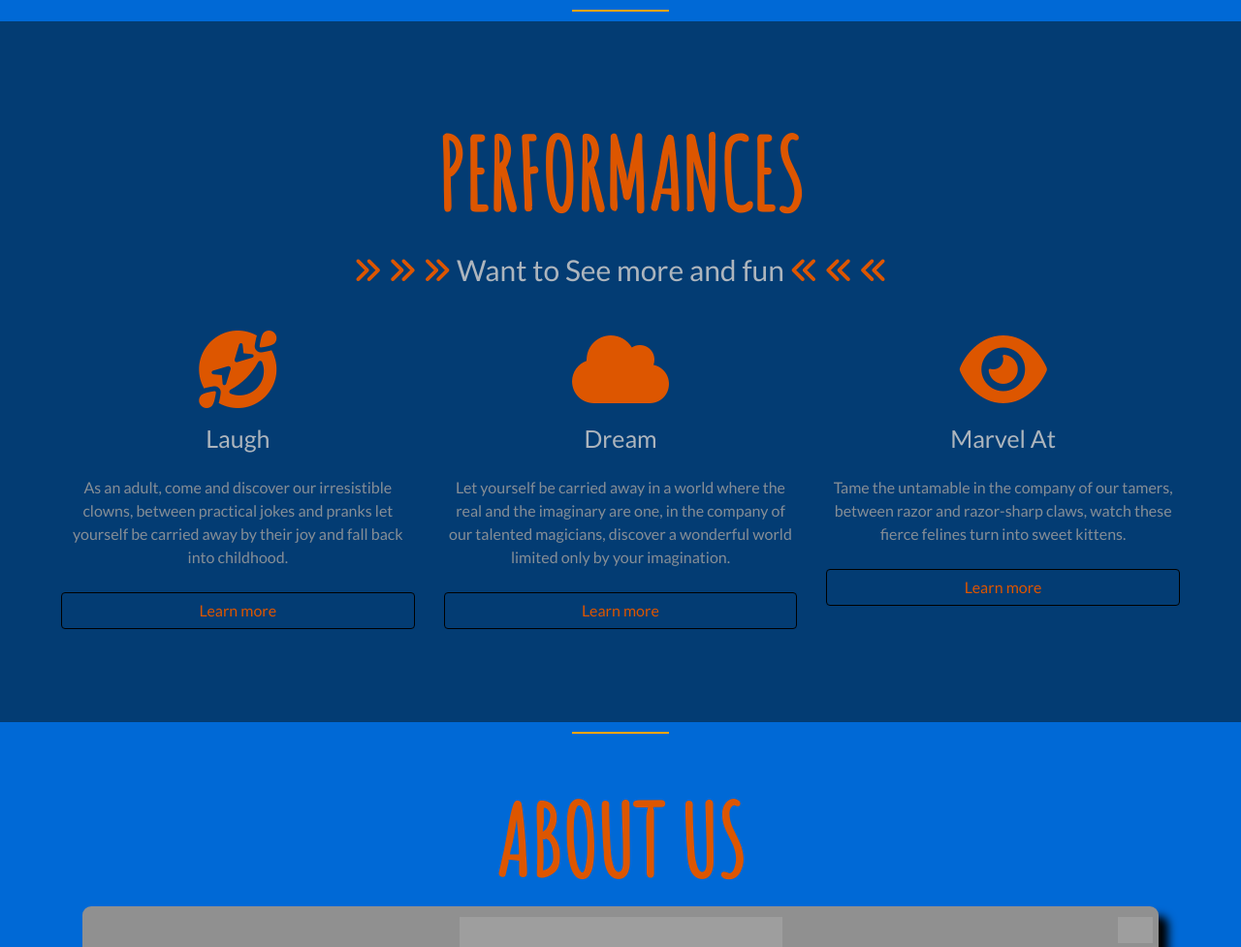
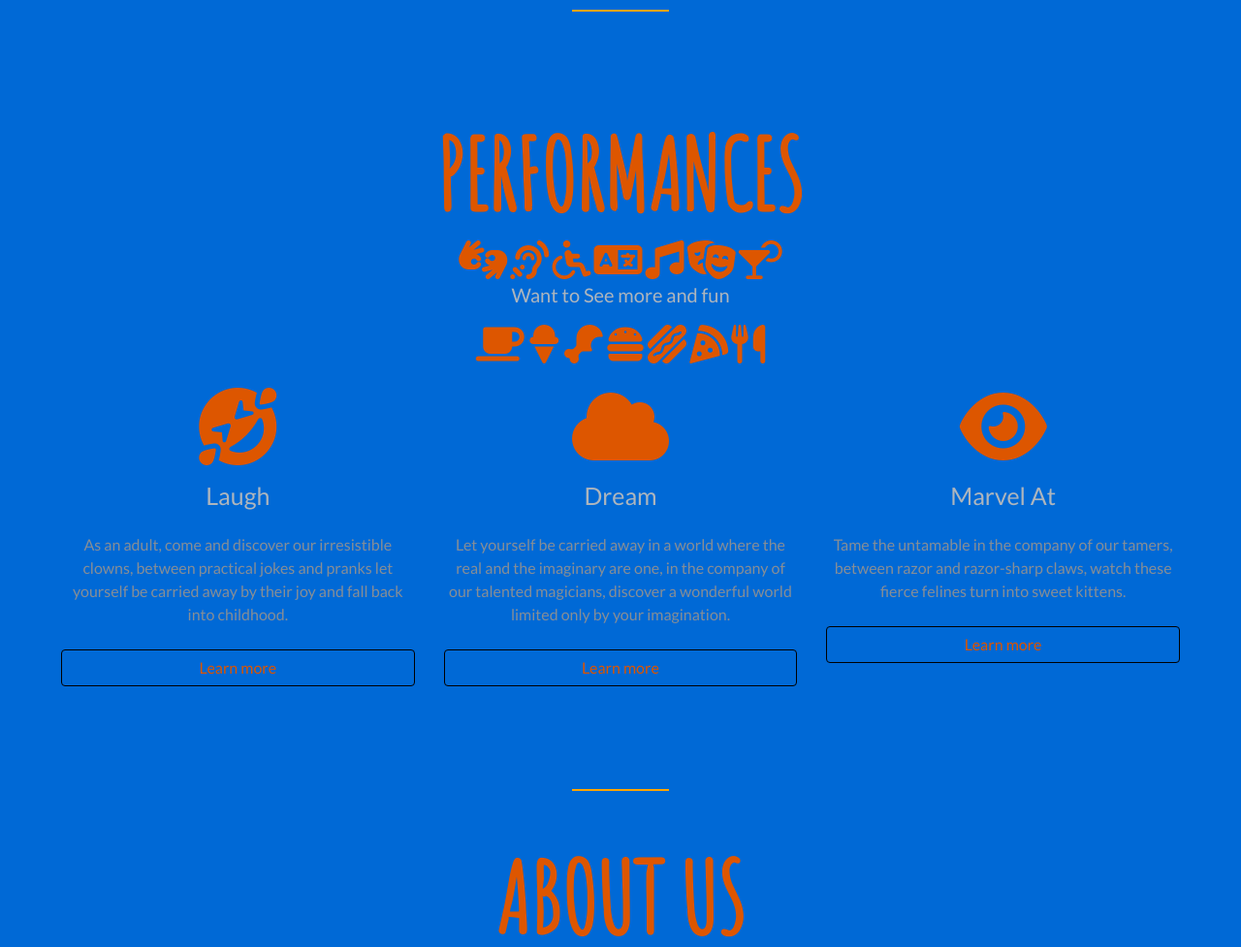
Before and after one commit to jegan42/WILD_CIRCUS, a PHP site: page / in a window 1280 px wide. Shown: the part 450-1427 px from the top of the page at 97% size. Run offline with PHP 8.4, Linux system fonts and the light colour scheme; some libraries are stand-ins or nearby versions; some web fonts are replaced; grey boxes are pictures that could not be loaded.

Commit message:
add_icon

```diff
--- a/WildCircusvTest/css/style.css
+++ b/WildCircusvTest/css/style.css
@@ -39,6 +39,9 @@ h1, h2{
 }
 .text-perf{
     font-size: 30px;
+}
+.iconic {
+	font-size: 40px;
 }
 #Prices a{
     text-transform: capitalize;
--- a/WildCircusvTest/html/contact.html
+++ b/WildCircusvTest/html/contact.html
@@ -1,6 +1,7 @@
 <div class="container">
 	<div class="heading">
 		<h2 class ="text-warning">contact us !</h2>
+        <i class="iconic fas fa-envelope text-warning"></i>
 	</div>
 	<div class="row">
 		<div class="col-lg-1">
--- a/WildCircusvTest/html/foot.html
+++ b/WildCircusvTest/html/foot.html
@@ -78,7 +78,7 @@
 				</div>
 			</div>
 			<p class="text-light py-4 m-0">
-				&copy;Copyright 2020 - [Date de réalisation du site]
+				&copy;Copyright 2020 - [Tuesday, April 21, 2020]
 			</p>
 			</div>
 		</div>
--- a/WildCircusvTest/html/head.html
+++ b/WildCircusvTest/html/head.html
@@ -12,14 +12,14 @@
 		<!-- TITLE -->
 		<title>Wild Circus</title>
 
-		<!-- JQUERY SRC https://developers.google.com/speed/libraries#jquery ->jQuery 3.x snippet -->
+		<!-- JQUERY SRC https://developers.google.com/speed/libraries#jquery -> jQuery 3.x snippet -> USED SINCE April 2020 -->
 		<script src="https://ajax.googleapis.com/ajax/libs/jquery/3.4.1/jquery.min.js"></script>
 		<!-- BOOTSTRAP VIEWPORT -->
 		<meta name="viewport" content="width=device-width, initial-scale=1, shrink-to-fit=no" />
 		<!-- BOOTSTRAP SRC https://www.bootstrapcdn.com/ -->
 		<!-- BOOTSTRAP 3 CSS -->
-        <!-- <link rel="stylesheet" href="https://maxcdn.bootstrapcdn.com/bootstrap/3.3.6/css/bootstrap.min.css"> -->
-		<!-- BOOTSTRAP 4 CSS -->
+		<!-- <link rel="stylesheet" href="https://maxcdn.bootstrapcdn.com/bootstrap/3.3.6/css/bootstrap.min.css"> -->
+		<!-- BOOTSTRAP 4 CSS -> USED SINCE April 2020 -->
 		<link href="https://stackpath.bootstrapcdn.com/bootstrap/4.4.1/css/bootstrap.min.css" rel="stylesheet" integrity="sha384-Vkoo8x4CGsO3+Hhxv8T/Q5PaXtkKtu6ug5TOeNV6gBiFeWPGFN9MuhOf23Q9Ifjh" crossorigin="anonymous">
 		<!-- BOOTSTRAP JS -->
 		<script src="https://stackpath.bootstrapcdn.com/bootstrap/4.4.1/js/bootstrap.min.js" integrity="sha384-wfSDF2E50Y2D1uUdj0O3uMBJnjuUD4Ih7YwaYd1iqfktj0Uod8GCExl3Og8ifwB6" crossorigin="anonymous"></script>
@@ -30,11 +30,11 @@
 		<!-- BOOTLINT JS -->
 		<script src="https://stackpath.bootstrapcdn.com/bootlint/1.0.0/bootlint.min.js" integrity="sha384-N+BTm0BCfumqkjdZt552I0kBBcMzkYe8aWUaSqL13fGJEGVhOi0rljWKtlU6sC6Z" crossorigin="anonymous"></script>
 		<!-- FONTAWESOME CSS OLD VERSION -->
-        <script src="https://kit.fontawesome.com/1227a37031.js" crossorigin="anonymous"></script>
-		<!-- FONTAWESOME CSS NEW VERSION -->
+		<script src="https://kit.fontawesome.com/1227a37031.js" crossorigin="anonymous"></script>
+		<!-- FONTAWESOME CSS NEW VERSION -> USED SINCE April 2020 -->
 		<!-- <link href="https://stackpath.bootstrapcdn.com/font-awesome/4.7.0/css/font-awesome.min.css" rel="stylesheet" integrity="sha384-wvfXpqpZZVQGK6TAh5PVlGOfQNHSoD2xbE+QkPxCAFlNEevoEH3Sl0sibVcOQVnN" crossorigin="anonymous"> -->
 
-		<!-- FONTS -->
+		<!-- FONTS FAMILY -->
 		<link rel="stylesheet" href="https://fonts.googleapis.com/css?family=Amatic+SC" />
 		<link rel="stylesheet" href="http://fr.allfont.net/allfont.css?fonts=crete-round" />
 		<link rel='stylesheet' href='https://fonts.googleapis.com/css?family=Limelight' />
--- a/WildCircusvTest/html/nav.html
+++ b/WildCircusvTest/html/nav.html
@@ -1,42 +1,31 @@
-    <h1 id="wild-title">Wild<br>Circus</h1>
 <nav class="navbar navbar-expand-md navbar-light fixed-top" style="background-color:black">
 	<a href="#"><i class="fas fa-crown text-warning fa-3x"></i></a>
 	<button type="button" class="navbar-toggler bg-light" data-toggle="collapse" data-target="#nav"><span class="navbar-toggler-icon"></span></button>
 	<div class="collapse navbar-collapse justify-content-between" id="nav">
 		<ul class="navbar-nav">
 			<li class="nav-item">
-                    <a
-                        class="nav-link text-light font-weight-bold text-uppercase px-3"
-                        href="#"
-                        >Home
+				<a class="nav-link text-light font-weight-bold text-uppercase px-3" href="#">
+					Home
 				</a>
 			</li>
 			<li class="nav-item">
-                    <a
-                        class="nav-link text-light font-weight-bold text-uppercase px-3"
-                        href="#Performances"
-                        >Performances
+				<a class="nav-link text-light font-weight-bold text-uppercase px-3" href="#Performances">
+					Performances
 				</a>
 			</li>
 			<li class="nav-item">
-                    <a
-                        class="nav-link text-light font-weight-bold text-uppercase px-3"
-                        href="#AboutUs"
-                        >About Us
+				<a class="nav-link text-light font-weight-bold text-uppercase px-3" href="#AboutUs">
+					About Us
 				</a>
 			</li>
 			<li class="nav-item">
-                    <a
-                        class="nav-link text-light font-weight-bold text-uppercase px-3"
-                        href="#Prices"
-                        >Prices
+				<a class="nav-link text-light font-weight-bold text-uppercase px-3" href="#Prices">
+					Prices
 				</a>
 			</li>
 			<li class="nav-item">
-                    <a
-                        class="nav-link text-light font-weight-bold text-uppercase px-3"
-                        href="#Contact"
-                        >Contact
+				<a class="nav-link text-light font-weight-bold text-uppercase px-3" href="#Contact">
+					Contact
 				</a>
 			</li>
 		</ul>
@@ -54,3 +43,6 @@
 		</form>
 	</div>
 </nav>
+<section>
+	<h1 id="wild-title">Wild<br>Circus</h1>
+</section>
--- a/WildCircusvTest/html/performances.html
+++ b/WildCircusvTest/html/performances.html
@@ -1,19 +1,25 @@
-<section class="bg-info p-5">
+<section class="p-5">
 	<div class="container-fluid">
 		<div class="row mb-4">
 			<div class="col text-center">
 				<h2 class="text-warning">Performances</h2>
-		<p class="lead text-secondary">
-			<p class="text-perf lead text-secondary">
-				<i class="fas fa-angle-double-right text-warning"></i>
-				<i class="fas fa-angle-double-right text-warning"></i>
-				<i class="fas fa-angle-double-right text-warning"></i>
+				<i class="iconic fas fa-american-sign-language-interpreting text-warning"></i>
+				<i class="iconic fas fa-assistive-listening-systems text-warning"></i>
+				<i class="iconic fas fa-wheelchair text-warning"></i>
+				<i class="iconic fas fa-language text-warning"></i>
+				<i class="iconic fas fa-music text-warning"></i>
+				<i class="iconic fas fa-theater-masks text-warning"></i>
+				<i class="iconic fas fa-cocktail text-warning"></i>
+				<p id="text-perf" class="lead text-secondary">
 					Want to See more and fun
-				<i class="fas fa-angle-double-left text-warning"></i>
-				<i class="fas fa-angle-double-left text-warning"></i>
-				<i class="fas fa-angle-double-left text-warning"></i>
 				</p>
-		</p>
+				<i class="iconic fas fa-coffee text-warning"></i>
+				<i class="iconic fas fa-ice-cream text-warning"></i>
+				<i class="iconic fas fa-drumstick-bite text-warning"></i>
+				<i class="iconic fas fa-hamburger text-warning"></i>
+				<i class="iconic fas fa-hotdog text-warning"></i>
+				<i class="iconic fas fa-pizza-slice text-warning"></i>
+				<i class="iconic fas fa-utensils text-warning"></i>
 			</div>
 		</div>
 		<div class="row text-center">
--- a/WildCircusvTest/html/prices.html
+++ b/WildCircusvTest/html/prices.html
@@ -2,6 +2,12 @@
 	<div class="white-divider"></div>
 	<div class="heading">
 		<h2 class="text-warning">Prices</h2>
+        <i class="iconic fas fa-dollar-sign text-warning"></i>
+        <i class="iconic fas fa-coins text-warning"></i>
+        <i class="iconic fas fa-money-bill-alt text-warning"></i>
+        <i class="iconic fas fa-credit-card text-warning"></i>
+        <i class="iconic fas fa-euro-sign text-warning"></i>
+      </div>
 	</div>
 	<div class="row">
 		<div class="col-4">
@@ -65,5 +71,4 @@
 			</a>
 		</div>
 	</div>
-
 </div>
--- a/WildCircusvTest/index.php
+++ b/WildCircusvTest/index.php
@@ -3,9 +3,7 @@
 ?>
 <?php include_once ('html/head.html'); ?>
 <body>
-	<section>
-		<?php include "html/nav.html"; ?>
-	</section>
+	<?php include "html/nav.html"; ?>
 	<section id="Performances">
 		<div class="divider"></div>
 		<?php include "html/performances.html"; ?>
```
Lines whose indentation alone changed are shown as unchanged.
